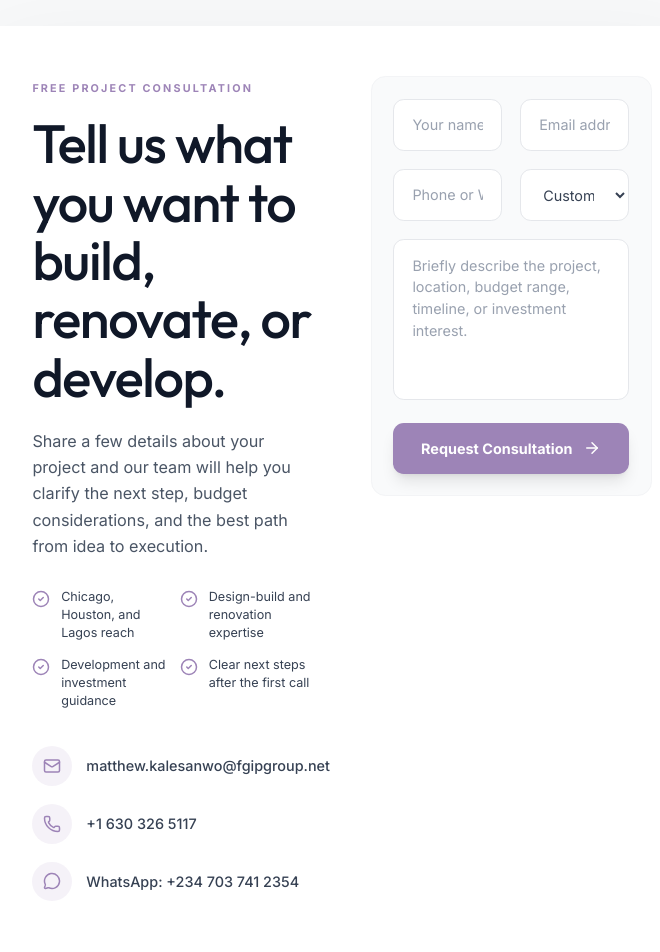
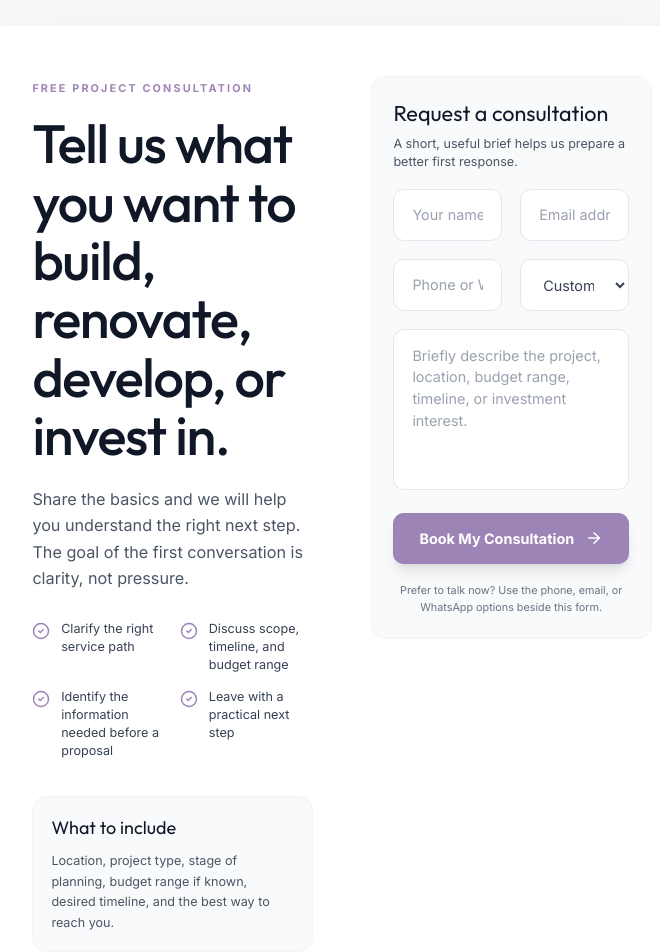
Before and after one commit to oxFleming/firstgencomplete, a React (Vite) app: page /faq in a window 1280 px wide. Shown: the part 1060-2012 px from the top of the page, without its empty margins (298-958 px from the left). Built offline with nearby package versions, Linux system fonts and the light colour scheme.

Commit message:
strengthen consultation form copy

```diff
--- a/src/components/ContactSection.tsx
+++ b/src/components/ContactSection.tsx
@@ -8,6 +8,13 @@ const projectTypes = [
   'Real estate development',
   'Investment or partnership',
   'Planning and consultation'
+];
+
+const consultationBenefits = [
+  'Clarify the right service path',
+  'Discuss scope, timeline, and budget range',
+  'Identify the information needed before a proposal',
+  'Leave with a practical next step'
 ];
 
 export default function ContactSection() {
@@ -87,9 +94,9 @@ export default function ContactSection() {
         const result = await response.json();
 
         if (response.ok) {
-          setFormStatus('Request received. Our team will follow up shortly.');
+          setFormStatus('Request received. We will review the details and follow up with a practical next step.');
           setFormData({ name: '', email: '', phone: '', projectType: projectTypes[0], message: '' });
-          setTimeout(() => setFormStatus(''), 5000);
+          setTimeout(() => setFormStatus(''), 6000);
         } else {
           setFormStatus(result.error || 'Failed to send message.');
         }
@@ -107,24 +114,26 @@ export default function ContactSection() {
           <div className="contact-section-fade-up">
             <span className="text-brand-primary text-xs font-bold tracking-[0.2em] uppercase mb-5 inline-block">FREE PROJECT CONSULTATION</span>
             <h2 className="text-4xl md:text-5xl lg:text-6xl font-medium leading-[1.08] mb-6 text-gray-900 tracking-tight font-heading">
-              Tell us what you want to build, renovate, or develop.
+              Tell us what you want to build, renovate, develop, or invest in.
             </h2>
             <p className="text-lg text-gray-600 leading-relaxed mb-8 max-w-xl">
-              Share a few details about your project and our team will help you clarify the next step, budget considerations, and the best path from idea to execution.
+              Share the basics and we will help you understand the right next step. The goal of the first conversation is clarity, not pressure.
             </p>
 
             <div className="grid grid-cols-1 sm:grid-cols-2 gap-4 mb-10">
-              {[
-                'Chicago, Houston, and Lagos reach',
-                'Design-build and renovation expertise',
-                'Development and investment guidance',
-                'Clear next steps after the first call'
-              ].map((item) => (
+              {consultationBenefits.map((item) => (
                 <div key={item} className="flex items-start gap-3 text-sm text-gray-700">
                   <CheckCircle2 className="w-5 h-5 text-brand-primary shrink-0 mt-0.5" />
                   <span>{item}</span>
                 </div>
               ))}
+            </div>
+
+            <div className="rounded-2xl border border-gray-100 bg-[#F9FAFB] p-5 mb-8">
+              <h3 className="font-heading text-xl mb-3 text-gray-900">What to include</h3>
+              <p className="text-sm text-gray-600 leading-relaxed">
+                Location, project type, stage of planning, budget range if known, desired timeline, and the best way to reach you.
+              </p>
             </div>
 
             <div className="space-y-5">
@@ -151,6 +160,11 @@ export default function ContactSection() {
 
           <div className="contact-section-fade-up">
             <form onSubmit={handleFormSubmit} className="space-y-5 bg-[#F9FAFB] border border-gray-100 rounded-2xl p-5 md:p-6">
+              <div>
+                <h3 className="font-heading text-2xl text-gray-900 mb-2">Request a consultation</h3>
+                <p className="text-sm text-gray-600">A short, useful brief helps us prepare a better first response.</p>
+              </div>
+
               <div className="grid grid-cols-1 md:grid-cols-2 gap-5">
                 <input
                   type="text"
@@ -206,8 +220,12 @@ export default function ContactSection() {
                 type="submit"
                 className="w-full bg-brand-primary text-white py-4 rounded-xl font-bold hover:bg-brand-dark transition-all shadow-lg flex items-center justify-center gap-3 group text-base"
               >
-                Request Consultation <ArrowRight className="w-5 h-5 group-hover:translate-x-1 transition-transform" />
+                Book My Consultation <ArrowRight className="w-5 h-5 group-hover:translate-x-1 transition-transform" />
               </button>
+
+              <p className="text-xs text-gray-500 text-center leading-relaxed">
+                Prefer to talk now? Use the phone, email, or WhatsApp options beside this form.
+              </p>
 
               {formStatus && (
                 <p className={`text-center font-medium mt-4 text-sm ${formStatus.includes('received') ? 'text-green-600' : 'text-brand-primary'}`}>
```
